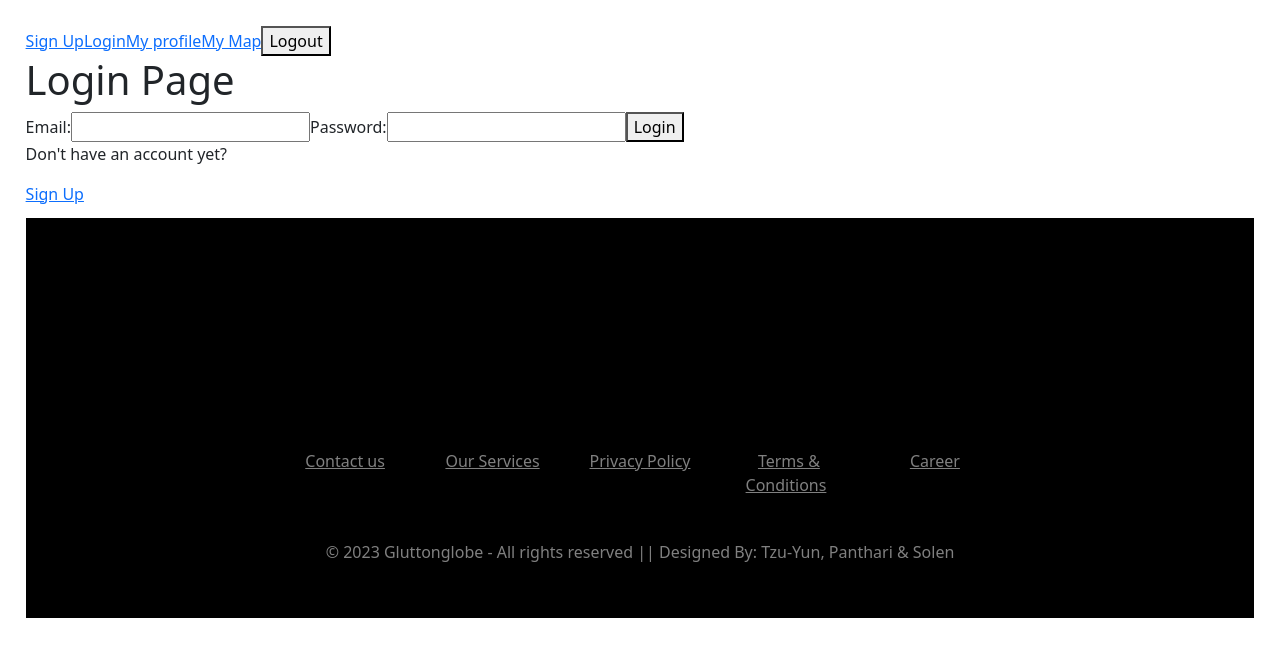
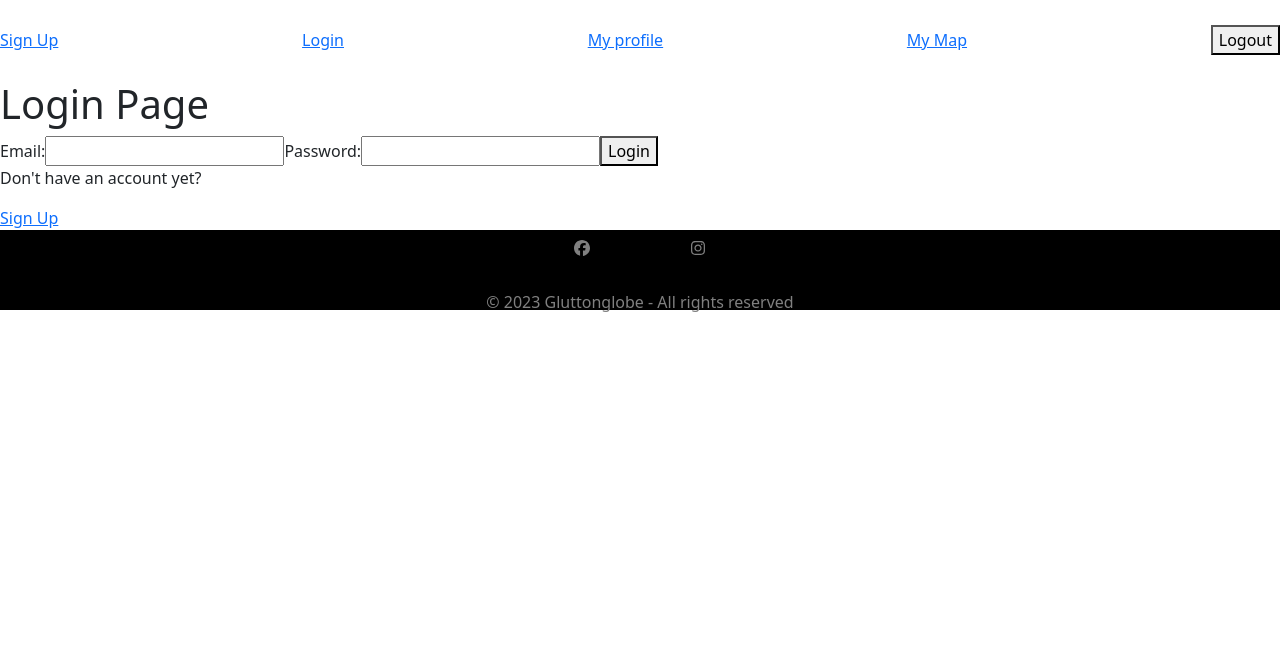
Before and after one commit to Panthari-Panthong/gluttonGlobe-client, a React (Vite) app: page /login in a window 1280 px wide. Shown: the top 656 px of the page. Built offline with nearby package versions, Linux system fonts and the light colour scheme.

Commit message:
Fixed footer

```diff
--- a/package.json
+++ b/package.json
@@ -11,6 +11,7 @@
   },
   "dependencies": {
     "@fortawesome/fontawesome-svg-core": "^6.4.0",
+    "@fortawesome/free-brands-svg-icons": "^6.4.0",
     "@fortawesome/free-regular-svg-icons": "^6.4.0",
     "@fortawesome/free-solid-svg-icons": "^6.4.0",
     "@fortawesome/react-fontawesome": "^0.2.0",
--- a/src/App.jsx
+++ b/src/App.jsx
@@ -27,7 +27,7 @@ import Footer from "./components/Footer";
 
 function App() {
   return (
-    <div>
+    <div className="App">
       <Navbar />
       <Routes>
         <Route path="/" element={<HomePage />} />
--- a/src/components/Footer.jsx
+++ b/src/components/Footer.jsx
@@ -1,6 +1,6 @@
 import { Link } from "react-router-dom";
-import ReactDOM from "react-dom";
 import { FontAwesomeIcon } from "@fortawesome/react-fontawesome";
+import { faFacebook, faInstagram } from "@fortawesome/free-brands-svg-icons";
 
 function Footer() {
   return (
@@ -8,41 +8,26 @@ function Footer() {
       <footer>
         <div className="footer">
           <div className="row">
-            <Link to="#">
-              <i className="fab fa-facebook"></i>
-            </Link>
-            <Link to="#">
-              <i className="fab fa-instagram"></i>
-            </Link>
-            <Link to="#">
-              <i className="fab fa-youtube"></i>
-            </Link>
-            <Link to="#">
-              <i className="fab fa-twitter"></i>
-            </Link>
+            <div className="Link">
+              <Link to="#">
+                <FontAwesomeIcon icon={faFacebook} />
+              </Link>
+            </div>
+            <div className="Link">
+              <Link to="#">
+                <FontAwesomeIcon icon={faInstagram} />
+              </Link>
+            </div>
           </div>
-          <div className="row">
+          {/* <div className="row">
             <ul>
               <li>
                 <Link to="#">Contact us</Link>
               </li>
-              <li>
-                <Link to="#">Our Services</Link>
-              </li>
-              <li>
-                <Link to="#">Privacy Policy</Link>
-              </li>
-              <li>
-                <Link to="#">Terms & Conditions</Link>
-              </li>
-              <li>
-                <Link to="#">Career</Link>
-              </li>
             </ul>
-          </div>
+          </div> */}
           <div className="row">
-            © 2023 Gluttonglobe - All rights reserved || Designed By: Tzu-Yun,
-            Panthari & Solen
+            <p>© 2023 Gluttonglobe - All rights reserved</p>
           </div>
         </div>
       </footer>
--- a/src/components/Navbar.jsx
+++ b/src/components/Navbar.jsx
@@ -11,7 +11,7 @@ const Navbar = () => {
   //  Update the rendering logic to display different content
   //  depending on whether the user is logged in or not
   return (
-    <div>
+    <div className="navbar">
       {/* isLoggedIn is true : show the Profile and My Map Links and Logout. */}
       {/* {isLoggedIn && (
         <>
--- a/src/index.css
+++ b/src/index.css
@@ -1,10 +1,25 @@
 body {
-  padding: 2%;
+  height: 100vh;
 }
+
+#root {
+  height: 100%;
+}
+
+.App {
+  height: 100%;
+}
+
+/* Navbar */
+.navbar {
+  height: 10vh;
+}
+
+/* Home Page */
 
 /* Place Detail Page */
 .placeDetail {
-  height: 90vh;
+  height: 80vh;
   padding: 5%;
   display: flex;
   flex-direction: column;
@@ -29,29 +44,43 @@ body {
 
 /* Footer */
 .footer {
+  height: 10vh;
   background: #000;
   text-align: center;
-  height: 50vh;
+  display: flex;
+  flex-direction: column;
+  justify-content: center;
+  align-items: center;
+}
+
+.Link {
+  width: 5%;
 }
 
 .footer .row {
   width: 100%;
   max-height: 100%;
-  margin: 1% 0%;
+  margin: 0;
   padding: 0.6% 0%;
   color: gray;
   font-size: 1em;
   display: flex;
+  flex-direction: row;
   justify-content: center;
 }
 
 .footer .row a {
   color: gray;
+  text-decoration: none;
+}
+
+.footer .row .Link {
+  color: gray;
   transition: 0.5s;
   margin: 2%;
 }
 
-.footer .row a:hover {
+.footer .row .Link:hover {
   color: #fff;
 }
 
@@ -60,15 +89,12 @@ body {
   flex-direction: row;
   justify-content: center;
   padding: 0;
+  margin: 0;
   width: 60%;
 }
 
 .footer .row ul li {
   list-style-type: none;
   width: 100%;
+  color: gray;
 }
-
-/* .footer .row a i {
-  font-size: 2em;
-  margin: 0% 1%;
-} */
--- a/src/main.jsx
+++ b/src/main.jsx
@@ -1,8 +1,8 @@
 import React from "react";
 import ReactDOM from "react-dom/client";
 import App from "./App.jsx";
+import "bootstrap/dist/css/bootstrap.min.css";
 import "./index.css";
-import "bootstrap/dist/css/bootstrap.min.css";
 
 import { BrowserRouter as Router } from "react-router-dom";
 import { AuthProviderWrapper } from "./context/AuthContext.jsx";
--- a/src/pages/HomePage.jsx
+++ b/src/pages/HomePage.jsx
@@ -24,12 +24,13 @@ const HomePage = () => {
     fetchData();
   }, []);
   return (
-    <div>
+    <div className="homePage">
       <MapContainer
         center={[51.505, -0.09]}
-        zoom={13}
+        zoom={5}
         scrollWheelZoom={false}
         className="leaflet-container"
+        style={{ width: "100%", height: "80vh" }}
       >
         <TileLayer
           attribution='&copy; <a href="https://www.openstreetmap.org/copyright">OpenStreetMap</a> contributors'
```
Also changed, not shown: 1 other file (tests, documents, lock files or other folders).
